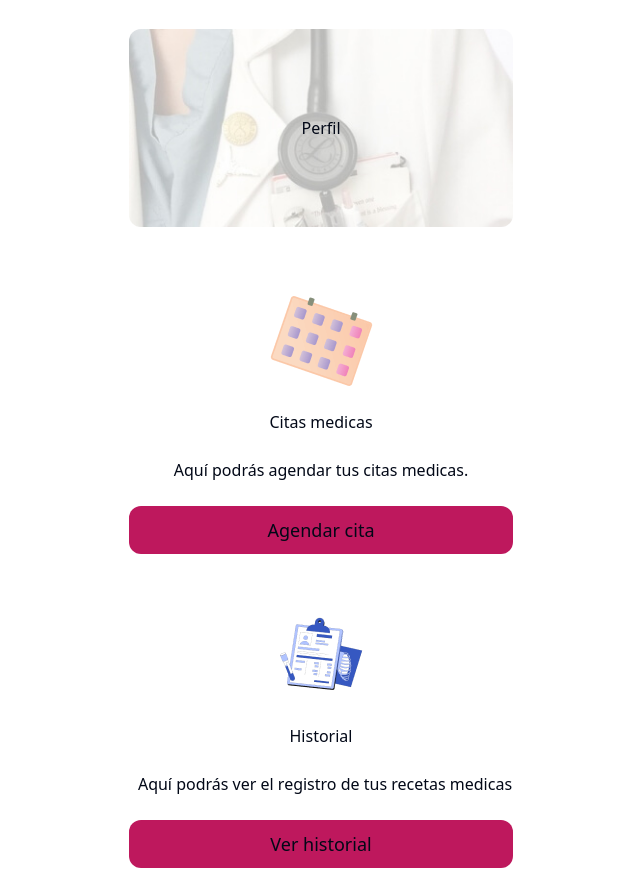
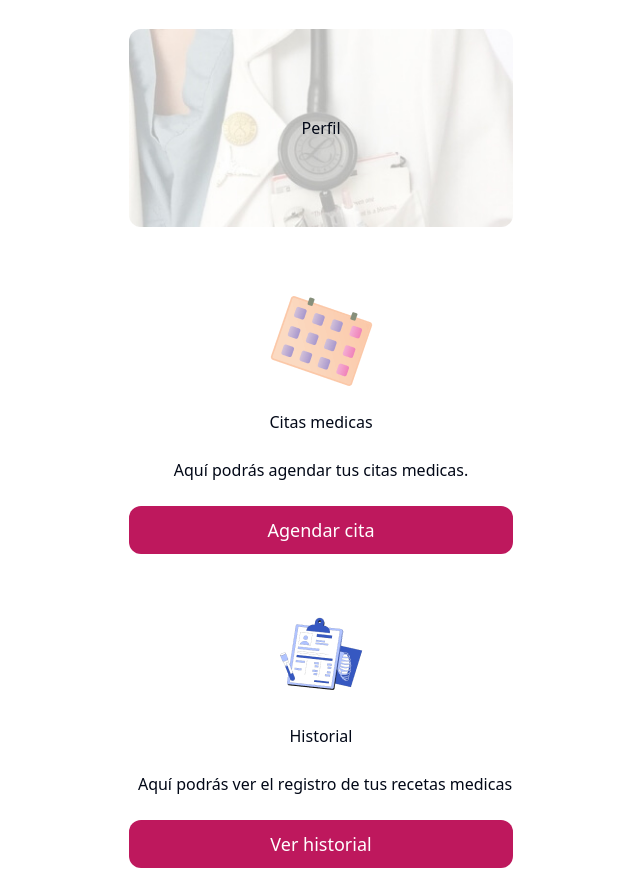
Before and after one commit to No-Country-simulation/h1-11-node-react-react, a React (Vite) app in the folder frontend/: page /#/home in a window 1280 px wide. Shown: the whole page, without its empty margins (319-959 px from the left). Built offline with nearby package versions, Linux system fonts and the light colour scheme.

Commit message:
front/ui(button) : fix css

```diff
--- a/frontend/src/components/ui/button.jsx
+++ b/frontend/src/components/ui/button.jsx
@@ -24,8 +24,8 @@ const buttonVariants = cva(
   {
     variants: {
       variant: {
-        default: "bg-pink-700 text-clr-fondo ",
-        primary: "bg-pink-700 text-clr-fondo",
+        default: "bg-pink-700 text-white ",
+        primary: "bg-pink-700 text-white",
         destructive:
           "bg-destructive text-destructive-foreground hover:bg-destructive/90",
         outline:
```
